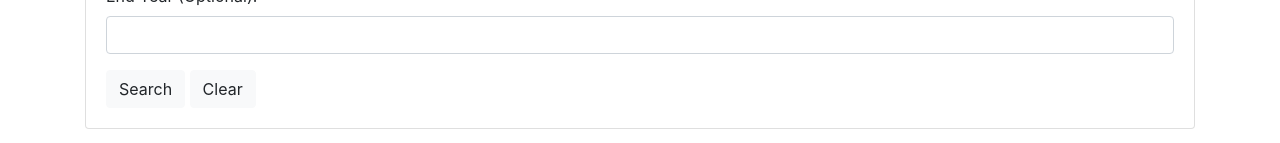
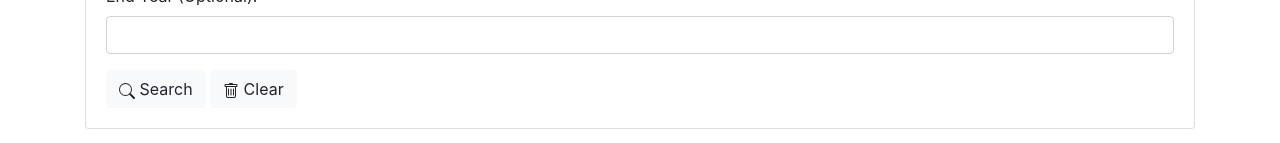
Before and after one commit to LauraGwendolynBurch/NT-Times-Search, a plain HTML site: page index.html in a window 1280 px wide. Shown: the part 560-703 px from the top of the page. Drawn offline with nearby package versions, Linux system fonts and the light colour scheme.

Commit message:
update 11/7/2020 12:36Pm

```diff
--- a/index.html
+++ b/index.html
@@ -41,8 +41,25 @@
                         <label for="exampleFormControlInput1">End Year (Optional):</label>
                         <input type="text" class="form-control">
                     </div>
-                    <button type="button" class="btn btn-light">Search</button>
-                    <button type="button" class="btn btn-light">Clear</button>
+                    <button type="button" class="btn btn-light">
+                        <svg width="1em" height="1em" viewBox="0 0 16 16" class="bi bi-search" fill="currentColor"
+                            xmlns="http://www.w3.org/2000/svg">
+                            <path fill-rule="evenodd"
+                                d="M10.442 10.442a1 1 0 0 1 1.415 0l3.85 3.85a1 1 0 0 1-1.414 1.415l-3.85-3.85a1 1 0 0 1 0-1.415z" />
+                            <path fill-rule="evenodd"
+                                d="M6.5 12a5.5 5.5 0 1 0 0-11 5.5 5.5 0 0 0 0 11zM13 6.5a6.5 6.5 0 1 1-13 0 6.5 6.5 0 0 1 13 0z" />
+                        </svg>
+
+                        Search</button>
+                    <button type="button" class="btn btn-light">
+                        <svg width="1em" height="1em" viewBox="0 0 16 16" class="bi bi-trash" fill="currentColor"
+                            xmlns="http://www.w3.org/2000/svg">
+                            <path
+                                d="M5.5 5.5A.5.5 0 0 1 6 6v6a.5.5 0 0 1-1 0V6a.5.5 0 0 1 .5-.5zm2.5 0a.5.5 0 0 1 .5.5v6a.5.5 0 0 1-1 0V6a.5.5 0 0 1 .5-.5zm3 .5a.5.5 0 0 0-1 0v6a.5.5 0 0 0 1 0V6z" />
+                            <path fill-rule="evenodd"
+                                d="M14.5 3a1 1 0 0 1-1 1H13v9a2 2 0 0 1-2 2H5a2 2 0 0 1-2-2V4h-.5a1 1 0 0 1-1-1V2a1 1 0 0 1 1-1H6a1 1 0 0 1 1-1h2a1 1 0 0 1 1 1h3.5a1 1 0 0 1 1 1v1zM4.118 4L4 4.059V13a1 1 0 0 0 1 1h6a1 1 0 0 0 1-1V4.059L11.882 4H4.118zM2.5 3V2h11v1h-11z" />
+                        </svg>
+                        Clear</button>
                 </form>
             </div>
         </div>
```
